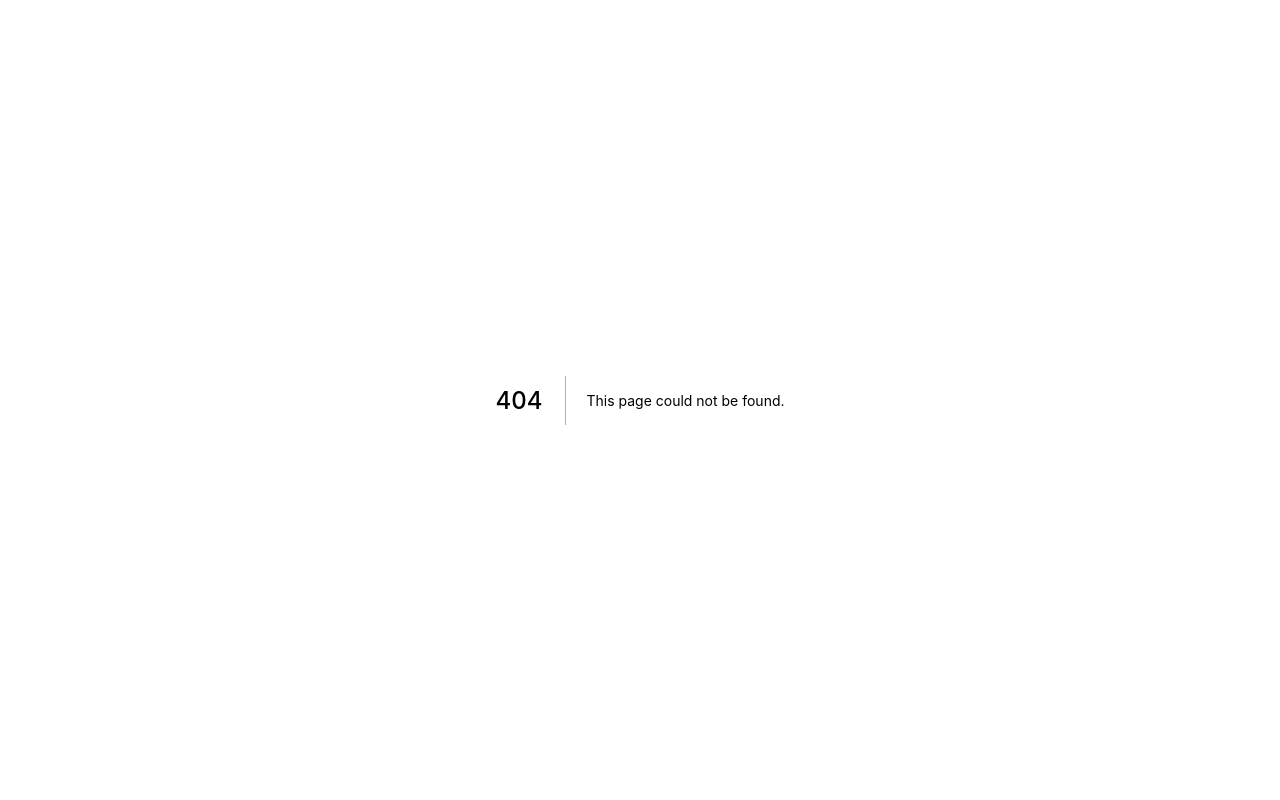
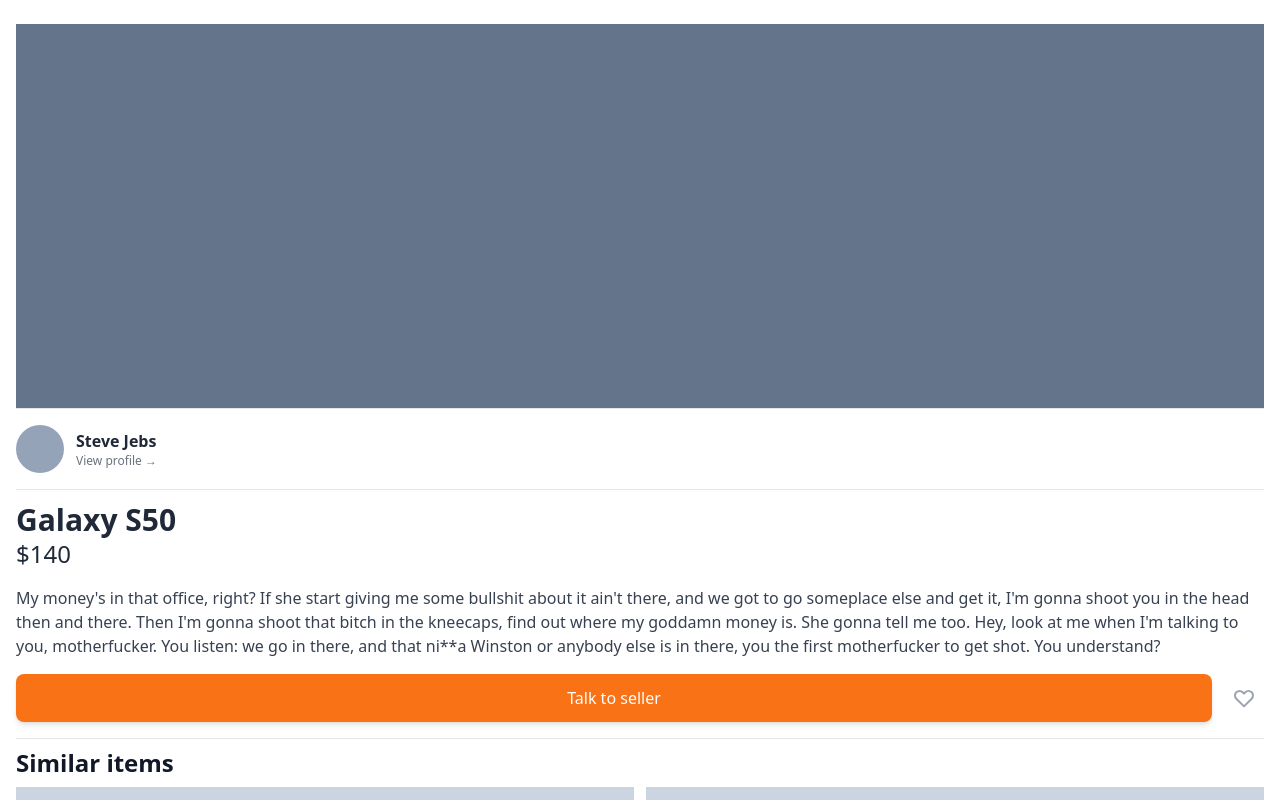
Before and after one commit to kimbro95/NextJS-CloneCoding, a Next.js app: page /items/1 in a window 1280 px wide. Before the commit this address had no page. Shown: the top 800 px of the page. Built offline with nearby package versions, Linux system fonts and the light colour scheme.

Commit message:
#5.4 Item Detail

```diff
--- /dev/null
+++ b/pages/items/[id].tsx
@@ -0,0 +1,76 @@
+import { NextPage } from "next";
+
+const ItemDetail: NextPage = () => {
+    return(
+    <div className="px-4 py-6">
+        <div className="mb-2">
+            <div className="h-96 bg-slate-500" />
+            <div className="flex items-center border-b border-t space-x-3 py-4">
+                <div className="h-12 w-12 rounded-full bg-slate-400" />
+                <div>
+                    <p className="text-md font-bold text-gray-800">Steve Jebs</p>
+                    <p className="text-xs font-medium cursor-pointer text-gray-500">View profile &rarr;</p>
+                </div>
+            </div>
+            <div className="mt-3 pb-4 border-b">
+                <h1 className="text-3xl font-bold text-gray-800">Galaxy S50</h1>
+                <span className="block text-2xl text-gray-800">$140</span>
+                <p className="text-base my-4 text-gray-700">
+                My money&apos;s in that office, right? If she start giving me some
+                bullshit about it ain&apos;t there, and we got to go someplace else
+                and get it, I&apos;m gonna shoot you in the head then and there.
+                Then I&apos;m gonna shoot that bitch in the kneecaps, find out where
+                my goddamn money is. She gonna tell me too. Hey, look at me when
+                I&apos;m talking to you, motherfucker. You listen: we go in there,
+                and that ni**a Winston or anybody else is in there, you the first
+                motherfucker to get shot. You understand?
+                </p>
+                <div className="flex items-center justify-between space-x-3">
+                    <button
+                        className="flex-1 bg-orange-500 text-white font-medium
+                        focus:outline-none focus:ring-offset-2 focus:ring-2 focus:ring-orange-500
+                        rounded-lg shadow-md py-3 hover:bg-orange-600"
+                    >
+                    Talk to seller
+                    </button>
+                    <button
+                        className="flex items-center justify-center p-2  rounded-md
+                        text-gray-400 hover:bg-gray-100 hover:text-gray-600
+                        focus:outline-none focus:ring-offset-2 focus:ring-2 focus:ring-sky-500"
+                    >
+                        <svg
+                        className="h-6 w-6 "
+                        xmlns="http://www.w3.org/2000/svg"
+                        fill="none"
+                        viewBox="0 0 24 24"
+                        stroke="currentColor"
+                        aria-hidden="true"
+                        >
+                        <path
+                            strokeLinecap="round"
+                            strokeLinejoin="round"
+                            strokeWidth="2"
+                            d="M4.318 6.318a4.5 4.5 0 000 6.364L12 20.364l7.682-7.682a4.5 4.5 0 00-6.364-6.364L12 7.636l-1.318-1.318a4.5 4.5 0 00-6.364 0z"
+                        />
+                        </svg>
+                    </button>
+                </div>
+            </div>
+        </div>
+        <div className="space-y-2">
+            <h2 className="text-2xl font-bold text-gray-900">Similar items</h2>
+            <div className="grid grid-cols-2 gap-3">
+                {[...Array(6)].map((_, i) => (
+                <div key={i}>
+                    <div className="h-36 w-full mb-1 bg-slate-300"/>
+                    <h3 className="text-gray-700 -mb-1">Galaxy S60</h3>
+                    <span className="text-sm font-bold text-gray-900">$6</span>
+                </div>
+                ))}
+            </div>
+        </div>
+    </div>
+    );
+};
+
+export default ItemDetail;
```
